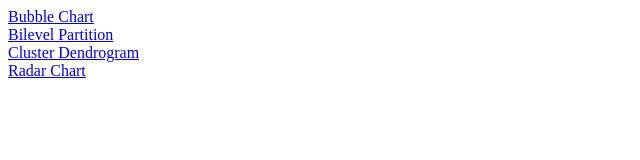
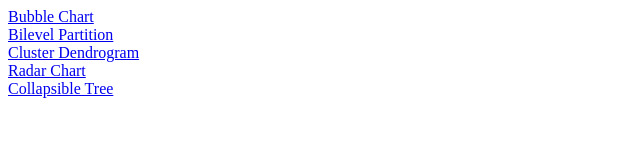
Before and after one commit to ammiiamm/playground-d3js, a plain HTML site: page index.html in a window 1280 px wide. Shown: the whole page, without its empty margins (0-640 px from the left). Drawn offline with Linux system fonts and the light colour scheme.

Commit message:
edit index

```diff
--- a/index.html
+++ b/index.html
@@ -6,3 +6,6 @@
 <a href="cluster.html">Cluster Dendrogram</a>
 <br>
 <a href="radar.html">Radar Chart</a>
+<br>
+<a href="index_test.html">Collapsible Tree</a>
+<br>
```
